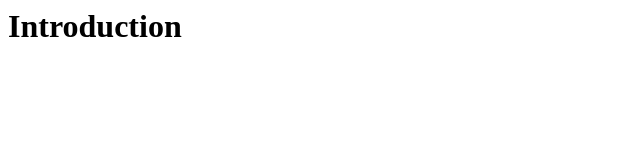
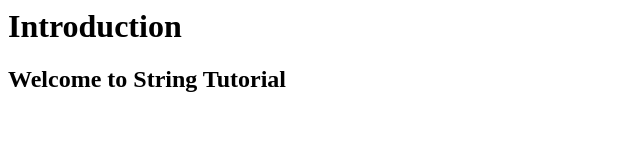
Before and after one commit to lia3652/StringRepository1, a plain HTML site: page index.html in a window 1280 px wide. Shown: the whole page, without its empty margins (0-640 px from the left). Drawn offline with Linux system fonts and the light colour scheme.

Commit message:
Updated content of index.html

```diff
--- a/index.html
+++ b/index.html
@@ -1 +1,2 @@
 <h1>Introduction</h1>
+<h2>Welcome to String Tutorial</h2>
```
